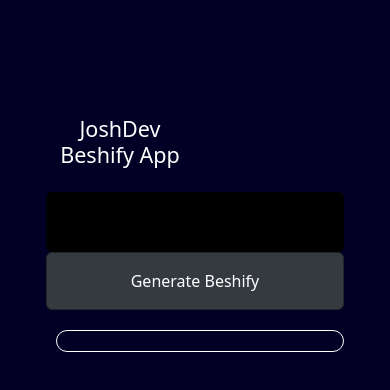
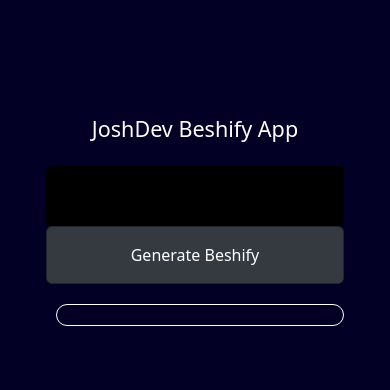
Before and after one commit to joshdevkit/beshify, a plain HTML site: page index.html in a window 390 px wide. Drawn offline with nearby package versions, Linux system fonts and the light colour scheme.

Commit message:
Update index.html

```diff
--- a/index.html
+++ b/index.html
@@ -97,6 +97,12 @@
       margin-right: 150px;
     }
 
+    @media (max-width: 446px) {
+      h4 {
+        margin-right: 0;
+        width: 100%;
+      }
+    }
     .notification {
       position: fixed;
       top: 20px;
```
